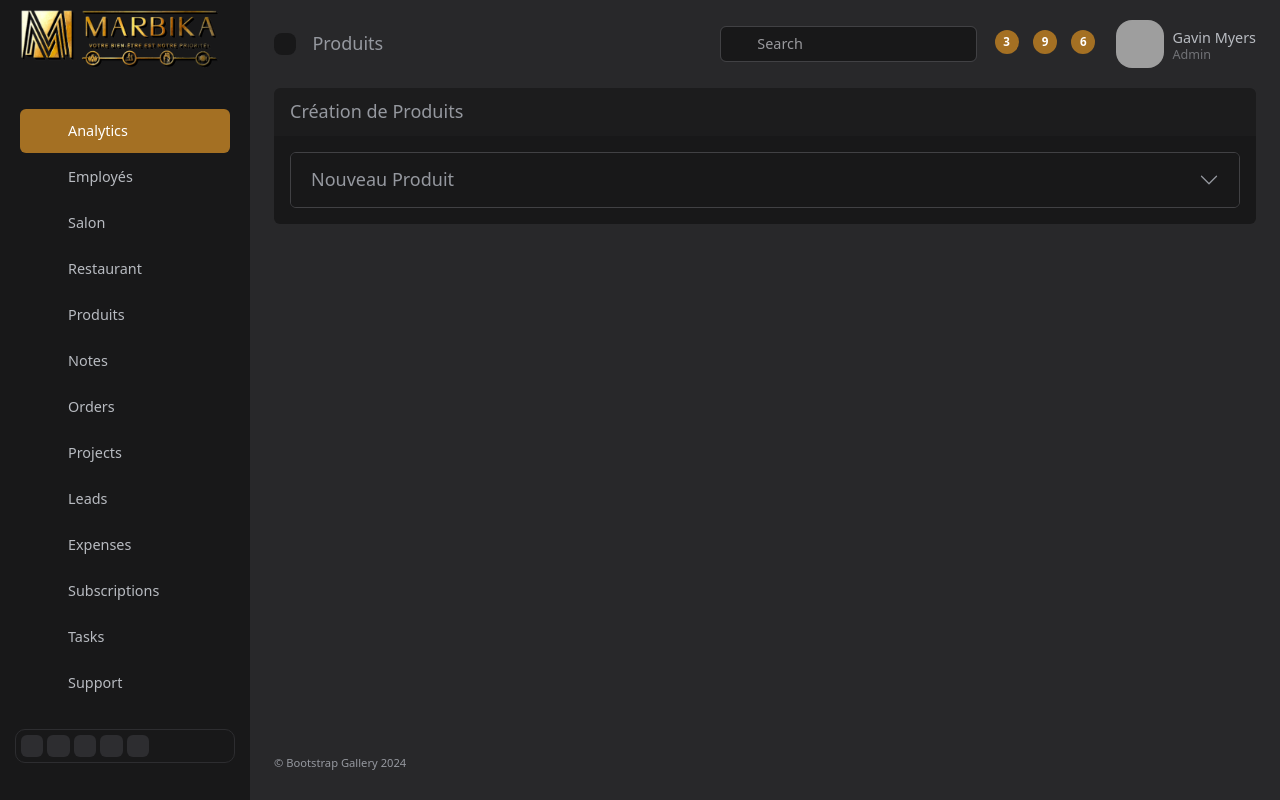
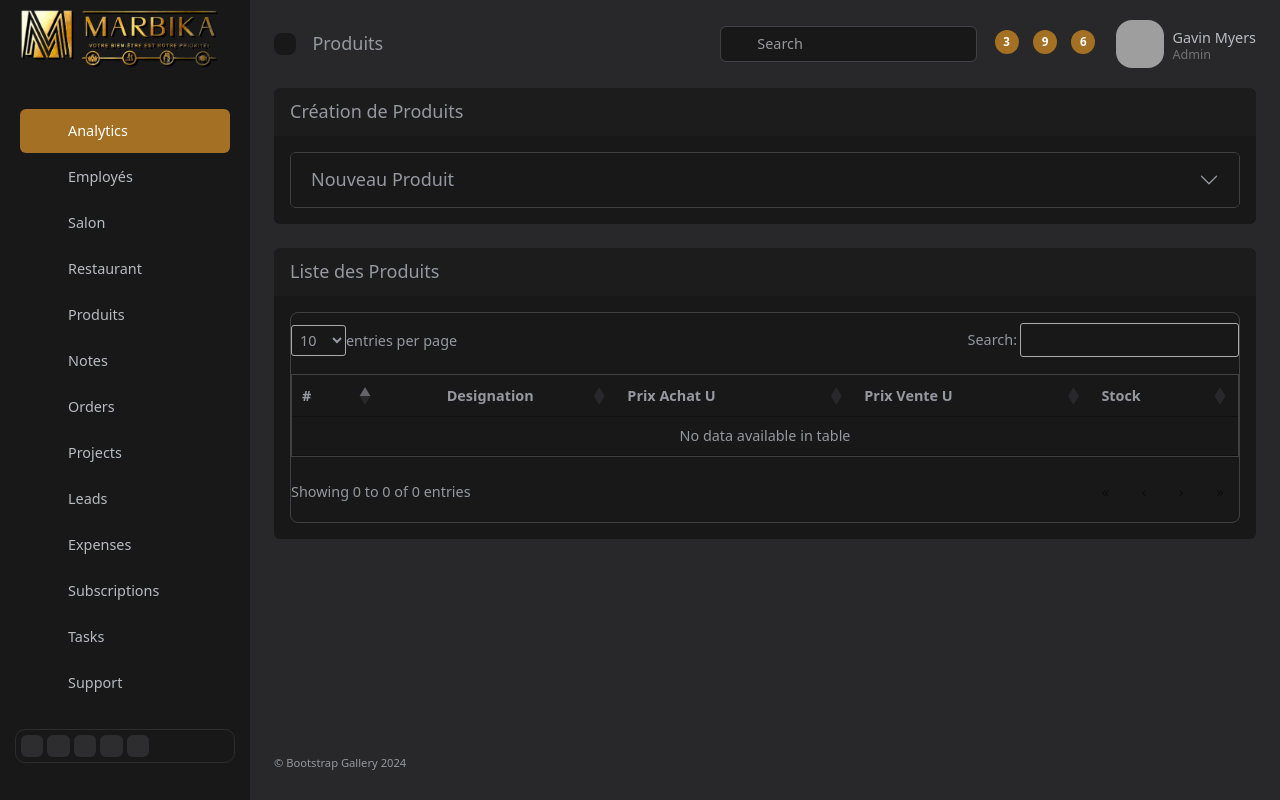
Before and after one commit to nsd-design/complexe_marbika, a Django app: page /salon/produits/ in a window 1280 px wide. Run offline with Django 5.2, Linux system fonts and the light colour scheme; data that the repository does not hold is empty; some libraries are stand-ins or nearby versions; grey boxes are pictures that could not be loaded.

Commit message:
Affiche liste Produits

```diff
--- a/restaurant/models.py
+++ b/restaurant/models.py
@@ -7,7 +7,7 @@ from employe.models import MyBaseModel
 
 class Plat(MyBaseModel):
     nom_plat = models.CharField(120)
-    photo_plat = models.ImageField(null=True, blank=True)
+    photo_plat = models.ImageField(null=True, blank=True, upload_to="plats/")
     prix = models.BigIntegerField(null=True)
     qr_code = models.CharField(max_length=255, null=True)
 
@@ -19,7 +19,7 @@ class Boisson(MyBaseModel):
     designation = models.CharField(max_length=100)
     prix_achat = models.BigIntegerField(null=True)
     qr_code = models.CharField(max_length=255, null=True)
-    photo_boisson = models.ImageField(null=True, blank=True)
+    photo_boisson = models.ImageField(null=True, blank=True, upload_to="boissons/")
     prix_vente = models.BigIntegerField(null=True)
     stock = models.PositiveIntegerField(default=0)
 
--- a/salon/forms.py
+++ b/salon/forms.py
@@ -58,4 +58,4 @@ class ProduitForm(forms.ModelForm):
 
     class Meta:
         model = Produit
-        fields = ["designation", "prix_achat", "prix_vente"]
+        fields = ["designation", "prix_achat", "prix_vente", "stock", "image"]
--- a/salon/models.py
+++ b/salon/models.py
@@ -43,6 +43,7 @@ class Produit(MyBaseModel):
     stock = models.PositiveIntegerField(default=0)
     prix_achat = models.BigIntegerField(default=0)
     prix_vente = models.BigIntegerField(default=0)
+    image = models.ImageField(null=True, blank=True, upload_to="produits/")
 
     def __str__(self):
         return f"{self.designation} - {self.prix_achat} - {self.prix_vente}"
--- a/salon/templates/salon/produits.html
+++ b/salon/templates/salon/produits.html
@@ -29,7 +29,7 @@
                             <div class="accordion-body">
 
                                 <!-- Row starts -->
-                                <form method="POST" action="{% url 'add_produit' %}" class="row gx-4" id="produit-form">
+                                <form method="POST" action="{% url 'add_produit' %}" class="row gx-4" id="produit-form" enctype="multipart/form-data">
                                     {% csrf_token %}
                                     <div class="col-xl-3 col-sm-4 col-12">
                                         <div class="mb-3">
@@ -47,6 +47,18 @@
                                         <div class="mb-3">
                                             <label class="form-label" for="id_prix_vente">Prix de vente</label>
                                             {{ form.prix_vente | as_crispy_field }}
+                                        </div>
+                                    </div>
+                                    <div class="col-xl-3 col-sm-4 col-12">
+                                        <div class="mb-3">
+                                            <label class="form-label" for="id_stock">Stock Initial</label>
+                                            {{ form.stock | as_crispy_field }}
+                                        </div>
+                                    </div>
+                                    <div class="col-xl-3 col-sm-4 col-12">
+                                        <div class="mb-3">
+                                            <label class="form-label" for="id_stock">Image</label>
+                                            {{ form.image | as_crispy_field }}
                                         </div>
                                     </div>
 
@@ -72,7 +84,34 @@
                 </div>
             </div>
         </div>
+    </div>
 
+    <div class="col-sm-12">
+        <div class="card mb-4">
+            <div class="card-header">
+                <h5 class="card-title">Liste des Produits</h5>
+            </div>
+            <div class="card-body">
+                <div class="table-outer">
+                    <div class="table-responsive">
+                        <table class="table align-middle table-hover m-0 truncate" id="table-produits">
+                            <thead>
+                            <tr>
+                                <th>#</th>
+                                <th class="text-center">Designation</th>
+                                <th>Prix Achat U</th>
+                                <th>Prix Vente U</th>
+                                <th>Stock</th>
+                            </tr>
+                            </thead>
+                            <tbody>
+                            <!-- Contenu chargé par Ajax-->
+                            </tbody>
+                        </table>
+                    </div>
+                </div>
+            </div>
+        </div>
     </div>
 
 </div>
@@ -86,6 +125,24 @@
 
 <script>
     $(document).ready(function(){
+
+        const tableProduits = $("#table-produits").DataTable({
+            ajax: '/salon/produits/list/',
+            columns: [
+                {
+                    data: null,
+                    render: function(data, type, row, meta){
+                        return meta.row + 1;
+                      }
+                },
+                { data: 'designation'},
+                { data: 'prix_achat' },
+                { data: 'prix_vente' },
+                { data: 'sotock' },
+            ],
+
+        })
+
         function getCSRFToken(){
             const csrfToken = document.querySelector('[name=csrfmiddlewaretoken]');
             return csrfToken ? csrfToken.value : "";
@@ -121,6 +178,7 @@
                     }, 3000);
 
                     $('#produit-form')[0].reset();
+                    tableProduits.ajax.reload();
                 },
                 error: function(xhr){
                     const errorResponse = xhr.responseJSON ? xhr.responseJSON.msg : 'Erreur serveur.';
--- a/salon/urls.py
+++ b/salon/urls.py
@@ -13,4 +13,5 @@ urlpatterns = [
     path("prestations/<str:service_id>/", get_prix_service, name="get_prix_service"),
     path("produits/", produits, name="produits"),
     path("produits/add/", add_produit, name="add_produit"),
+    path("produits/list/", get_produits, name="get_produits"),
 ]
--- a/salon/views.py
+++ b/salon/views.py
@@ -192,11 +192,13 @@ def produits(request):
 @require_http_methods(["POST"])
 def add_produit(request):
     try:
-        form_submitted = ProduitForm(request.POST)
+        form_submitted = ProduitForm(request.POST, request.FILES)
         if form_submitted.is_valid():
             designation = form_submitted.cleaned_data['designation']
             prix_achat = form_submitted.cleaned_data['prix_achat']
             prix_vente = form_submitted.cleaned_data['prix_vente']
+            image = form_submitted.cleaned_data['image']
+            stock_init = form_submitted.cleaned_data['stock']
 
             if prix_achat <= 0:
                 return JsonResponse({"error": True, "msg": "Le prix d'achat doit être superieur à 0"}, status=400)
@@ -204,7 +206,7 @@ def add_produit(request):
                 return JsonResponse({"error": True, "msg": "Le prix de vente doit être superieur à 0"}, status=400)
 
             Produit.objects.create(
-                designation=designation, prix_achat=prix_achat, prix_vente=prix_vente
+                designation=designation, prix_achat=prix_achat, prix_vente=prix_vente, stock=stock_init, image=image
             )
 
             return JsonResponse({"success": True, "msg": "Produti céé avec succès !"}, status=201)
@@ -213,3 +215,29 @@ def add_produit(request):
     except Exception as e:
         print(e)
         return JsonResponse({"error": True, "msg": "Une erreur s'est produite"}, status=400)
+
+
+@require_http_methods(["GET"])
+def get_produits(request):
+    list_produits: list = []
+    try:
+        produits = Produit.objects.all()
+
+        if produits is None:
+            return JsonResponse({"succes": True, "msg": "Aucun produit n'a été trouvé"})
+
+        for produit in produits:
+            pau = float(produit.prix_achat)
+            pvu = float(produit.prix_vente)
+            list_produits.append({
+                "id": produit.id,
+                "designation": produit.designation,
+                "prix_achat": "{:,.0f} GNF".format(pau).replace(",", " "),
+                "prix_vente": "{:,.0f} GNF".format(pvu).replace(",", " "),
+                "sotock": f'<span class="badge border border-success text-success">{produit.stock}</span>' if int(produit.stock) > 0 else f'<span class="badge rounded-pill bg-secondary">{produit.stock}</span>',
+            })
+
+        return JsonResponse({"success": True, "data": list_produits})
+    except Exception as e:
+        print(e)
+        return JsonResponse({"error": True, "msg": str(e)})
```
